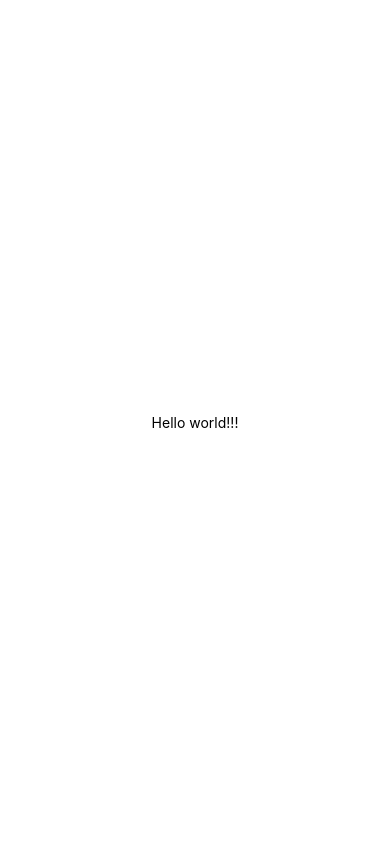
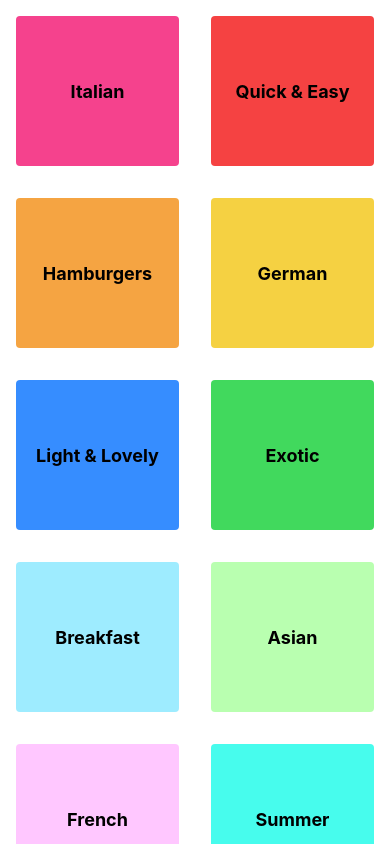
Before and after one commit to Lambertn33/Meals_app, a React Native app: screen / in a window 390 px wide. Built offline with nearby package versions, Linux system fonts and the light colour scheme.

Commit message:
feat: list meals categories

```diff
--- a/App.js
+++ b/App.js
@@ -1,20 +1,16 @@
-import { StatusBar } from 'expo-status-bar';
-import { StyleSheet, Text, View } from 'react-native';
+import { StatusBar } from "expo-status-bar";
+import { StyleSheet } from "react-native";
+import CategoriesScreen from "./screens/CategoriesScreen";
 
 export default function App() {
   return (
-    <View style={styles.container}>
-      <Text>Hello world!!!</Text>
-      <StatusBar style="auto" />
-    </View>
+    <>
+      <StatusBar style="light" />
+      <CategoriesScreen />
+    </>
   );
 }
 
 const styles = StyleSheet.create({
-  container: {
-    flex: 1,
-    backgroundColor: '#fff',
-    alignItems: 'center',
-    justifyContent: 'center',
-  },
+  container: {},
 });
--- a/app.json
+++ b/app.json
@@ -5,7 +5,7 @@
     "version": "1.0.0",
     "orientation": "portrait",
     "icon": "./assets/icon.png",
-    "userInterfaceStyle": "light",
+    "backgroundColor": "#24180f",
     "splash": {
       "image": "./assets/splash.png",
       "resizeMode": "contain",
--- /dev/null
+++ b/components/CategoryGridTile.js
@@ -0,0 +1,42 @@
+import { View, Text, StyleSheet, Pressable } from "react-native";
+
+const CategoryGridTile = ({ title, color }) => {
+  return (
+    <View style={[styles.gridItem, {backgroundColor: color}]}>
+      <Pressable style={styles.pressable}
+       android_ripple={{ color: '#ccc' }}
+      >
+        <View style={styles.gridItemContainer}>
+          <Text style={styles.title}>{title}</Text>
+        </View>
+      </Pressable>
+    </View>
+  );
+};
+
+const styles = StyleSheet.create({
+  gridItem: {
+    flex: 1,
+    margin: 16,
+    borderRadius: 4,
+    elevation: 4,
+    height: 150,
+  },
+  gridItemContainer: {
+    flex: 1,
+    alignItems: "center",
+    justifyContent: "center",
+  },
+
+  pressable: {
+    flex: 1,
+    overflow: 'hidden'
+  },
+
+  title: {
+    fontWeight: 'bold',
+    fontSize: 18
+  }
+});
+
+export default CategoryGridTile;
--- /dev/null
+++ b/screens/CategoriesScreen.js
@@ -0,0 +1,20 @@
+import { FlatList } from "react-native";
+import { CATEGORIES } from "../data/dummy-data";
+import CategoryGridTile from "../components/CategoryGridTile";
+
+const renderCategoryItem = ({ item }) => (
+  <CategoryGridTile key={item.id} color={item.color} title={item.title} />
+);
+
+const CategoriesScreen = () => {
+  return (
+    <FlatList
+      data={CATEGORIES}
+      keyExtractor={(item) => item.id}
+      renderItem={renderCategoryItem}
+      numColumns={2}
+    />
+  );
+};
+
+export default CategoriesScreen;
```
